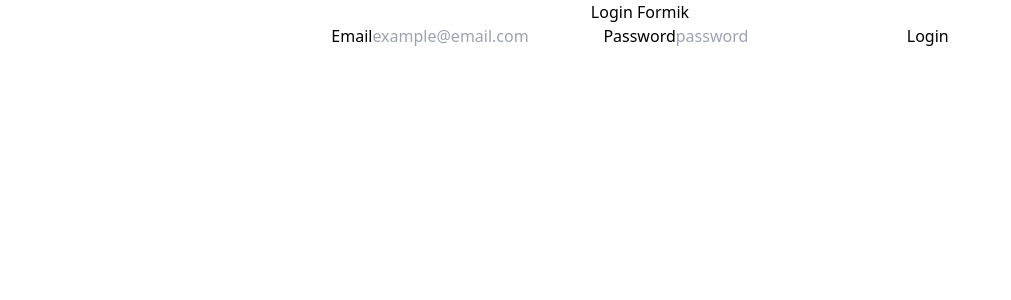
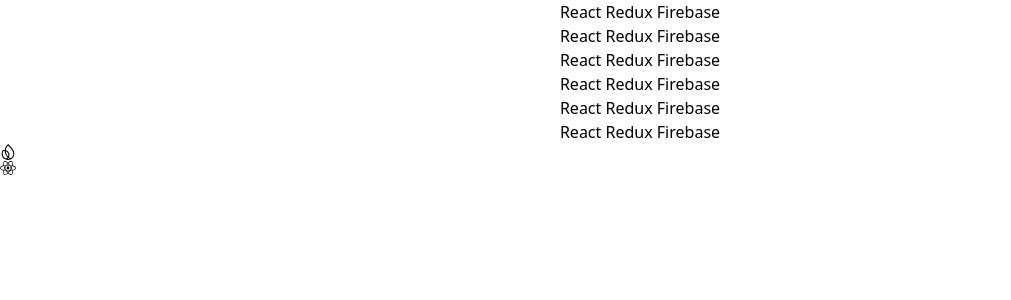
Before and after one commit to RafaRJimenez/badulake, a React (Create React App) app: page / in a window 1280 px wide. Shown: the top 300 px of the page, without its empty margins (0-1011 px from the left). Built offline with nearby package versions, Linux system fonts and the light colour scheme.

Commit message:
setting react icons

```diff
--- a/package.json
+++ b/package.json
@@ -9,15 +9,18 @@
     "@testing-library/react": "^16.2.0",
     "@testing-library/user-event": "^13.5.0",
     "axios": "^1.8.2",
+    "firebase": "^11.4.0",
     "formik": "^2.4.6",
     "react": "^19.0.0",
     "react-dom": "^19.0.0",
+    "react-icons": "^5.5.0",
     "react-redux": "^9.2.0",
     "react-router": "^7.3.0",
     "react-router-dom": "^7.3.0",
     "react-scripts": "5.0.1",
     "redux": "^5.0.1",
     "redux-saga": "^1.3.0",
+    "toast": "^0.5.4",
     "web-vitals": "^2.1.4",
     "yup": "^1.6.1"
   },
--- a/src/App.js
+++ b/src/App.js
@@ -1,10 +1,14 @@
 import './App.css';
 import LoginFormContainer from './components/containers/LoginFormContainer';
+import { app } from './firebase/index';
+import Login from './components/Login';
 
 function App() {
   return (
     <div className="App">
-      <LoginFormContainer />
+       {/* <LoginFormContainer /> */}
+      {/* <LoginForm></LoginForm> */}
+      <Login></Login>
     </div>
   );
 }
--- /dev/null
+++ b/src/components/Login.jsx
@@ -0,0 +1,20 @@
+import {SiFirebase} from 'react-icons/si';
+import {FaReact} from 'react-icons/fa';
+
+ const Login = () => {
+    return (
+        <div>
+            <h1>React Redux Firebase</h1>
+            <h2>React Redux Firebase</h2>
+            <h3>React Redux Firebase</h3>
+            <h4>React Redux Firebase</h4>
+            <h5>React Redux Firebase</h5>
+            <h6>React Redux Firebase</h6>
+            <SiFirebase />
+            <FaReact />
+        </div>
+    )
+}
+
+
+export default Login
--- /dev/null
+++ b/src/firebase/index.js
@@ -0,0 +1,21 @@
+// Import the functions you need from the SDKs you need
+import { initializeApp } from "firebase/app";
+import { getAnalytics } from "firebase/analytics";
+// TODO: Add SDKs for Firebase products that you want to use
+// https://firebase.google.com/docs/web/setup#available-libraries
+
+// Your web app's Firebase configuration
+// For Firebase JS SDK v7.20.0 and later, measurementId is optional
+const firebaseConfig = {
+  apiKey: "AIzaSyBPl7cgv8yPUouFGCnsakFJKjd4ZhnbSLY",
+  authDomain: "badulake-711f1.firebaseapp.com",
+  projectId: "badulake-711f1",
+  storageBucket: "badulake-711f1.firebasestorage.app",
+  messagingSenderId: "738882709471",
+  appId: "1:738882709471:web:a529784bef1d467dc1c66a",
+  measurementId: "G-98LZDCQYKB"
+};
+
+// Initialize Firebase
+const app = initializeApp(firebaseConfig);
+const analytics = getAnalytics(app);
```
Also changed, not shown: src/components/Register.jsx (added), 1 other file (tests, documents, lock files or other folders).
